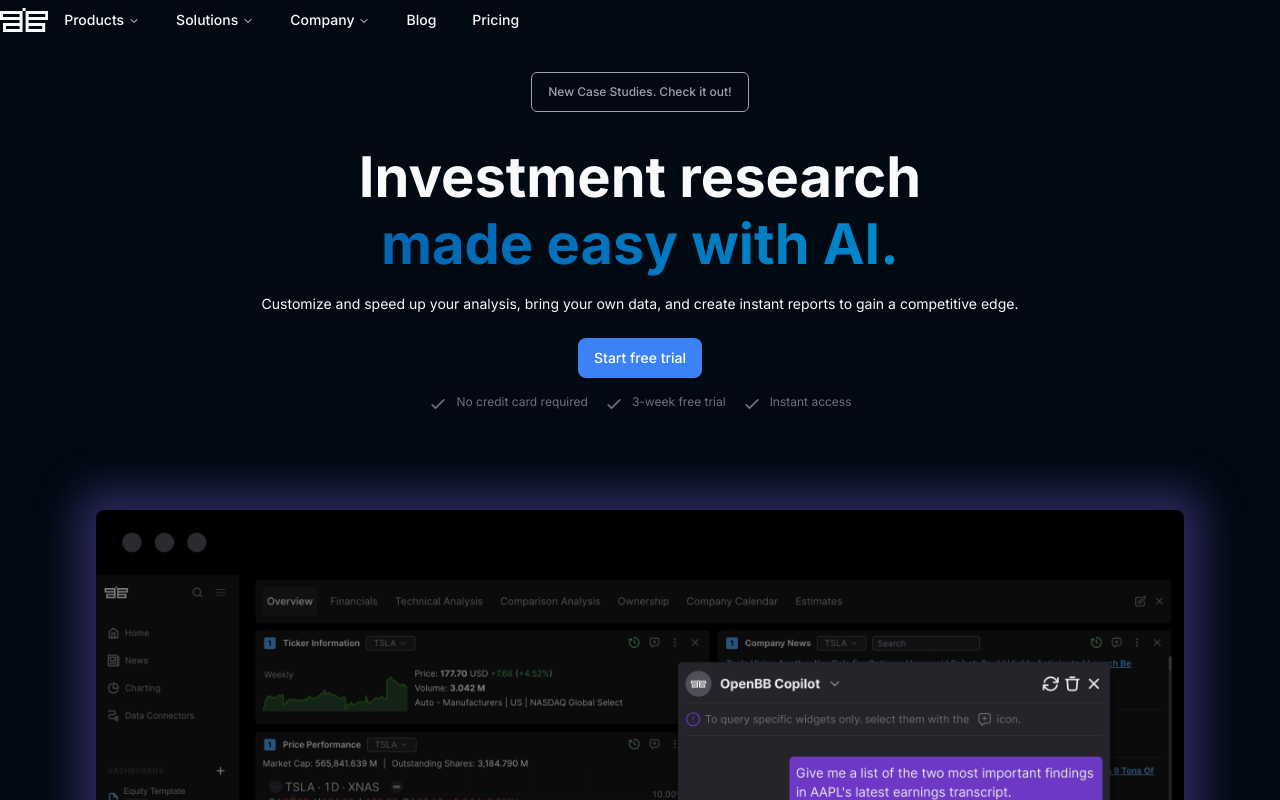
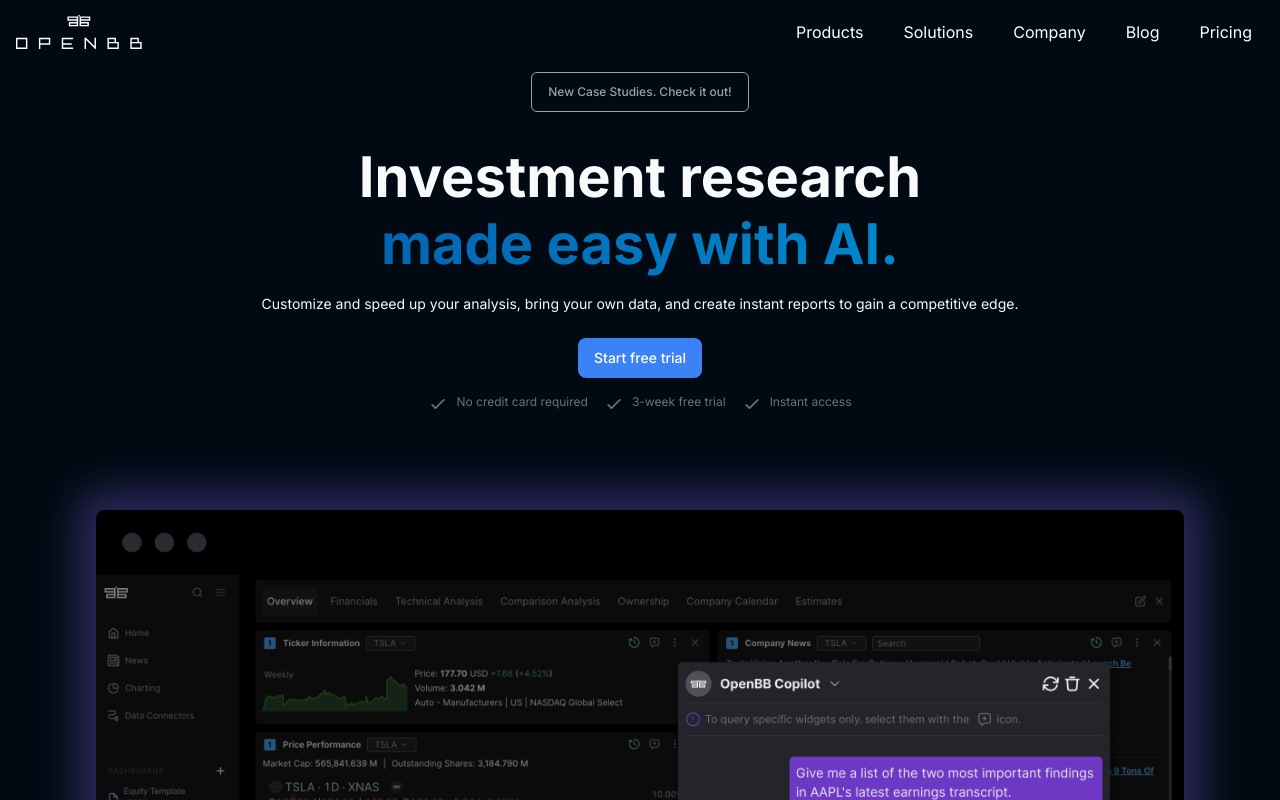
Before and after one commit to SimonZhang04/OpenBBClone, a Next.js app: page / in a window 1280 px wide. Shown: the top 800 px of the page. Built offline with nearby package versions, Linux system fonts and the light colour scheme.

Commit message:
Changed navbar

```diff
--- a/src/components/Navbar.tsx
+++ b/src/components/Navbar.tsx
@@ -1,6 +1,6 @@
 "use client";
-
-import * as React from "react";
+// components/Navbar.tsx
+import { useState } from "react";
 import Link from "next/link";
 
 import { cn } from "@/lib/utils";
@@ -13,7 +13,7 @@
   NavigationMenuTrigger,
   navigationMenuTriggerStyle,
 } from "@/components/ui/navigation-menu";
-import { Logo } from "./ui/Logo";
+import { FullLogo, Logo } from "./ui/Logo";
 
 const components: { title: string; href: string; description: string }[] = [
   {
@@ -38,99 +38,78 @@
   },
 ];
 
-export default function Navbar() {
+const Navbar = () => {
+  const [isOpen, setIsOpen] = useState(false);
+
+  const toggleMenu = () => setIsOpen(!isOpen);
+
   return (
-    <NavigationMenu className="fixed w-full left-0 right-0">
-      <Logo />
-      <NavigationMenuList className="flex justify-center">
-        <NavigationMenuItem>
-          <NavigationMenuTrigger>Products</NavigationMenuTrigger>
-          <NavigationMenuContent>
-            <ul className="grid w-[400px] gap-3 p-4 md:w-[500px] md:grid-cols lg:w-[600px]">
-              {components.map((component) => (
-                <ListItem
-                  key={component.title}
-                  title={component.title}
-                  href={component.href}
-                >
-                  {component.description}
-                </ListItem>
-              ))}
-            </ul>
-          </NavigationMenuContent>
-        </NavigationMenuItem>
-        <NavigationMenuItem>
-          <NavigationMenuTrigger>Solutions</NavigationMenuTrigger>
-          <NavigationMenuContent>
-            <ul className="grid w-[400px] gap-3 p-4 md:w-[500px] md:grid-cols lg:w-[600px]">
-              {components.map((component) => (
-                <ListItem
-                  key={component.title}
-                  title={component.title}
-                  href={component.href}
-                >
-                  {component.description}
-                </ListItem>
-              ))}
-            </ul>
-          </NavigationMenuContent>
-        </NavigationMenuItem>
-        <NavigationMenuItem>
-          <NavigationMenuTrigger>Company</NavigationMenuTrigger>
-          <NavigationMenuContent>
-            <ul className="grid w-[400px] gap-3 p-4 md:w-[500px] md:grid-cols lg:w-[600px]">
-              {components.map((component) => (
-                <ListItem
-                  key={component.title}
-                  title={component.title}
-                  href={component.href}
-                >
-                  {component.description}
-                </ListItem>
-              ))}
-            </ul>
-          </NavigationMenuContent>
-        </NavigationMenuItem>
-        <NavigationMenuItem>
-          <Link href="/docs" legacyBehavior passHref>
-            <NavigationMenuLink className={navigationMenuTriggerStyle()}>
-              Blog
-            </NavigationMenuLink>
+    <nav className="text-white shadow-md fixed w-full bg-background">
+      <div className="container mx-auto px-4 py-3 flex justify-between items-center">
+        <FullLogo />
+        <Logo />
+
+        <div className="text-xl font-bold"></div>
+
+        <div className="hidden md:flex space-x-4">
+          <Link href="/">
+            <p className="hover:bg-gray-700 px-3 py-2 rounded">Products</p>
           </Link>
-        </NavigationMenuItem>
-        <NavigationMenuItem>
-          <Link href="/docs" legacyBehavior passHref>
-            <NavigationMenuLink className={navigationMenuTriggerStyle()}>
-              Pricing
-            </NavigationMenuLink>
+          <Link href="/">
+            <p className="hover:bg-gray-700 px-3 py-2 rounded">Solutions</p>
           </Link>
-        </NavigationMenuItem>
-      </NavigationMenuList>
-    </NavigationMenu>
+          <Link href="/">
+            <p className="hover:bg-gray-700 px-3 py-2 rounded">Company</p>
+          </Link>
+          <Link href="/">
+            <p className="hover:bg-gray-700 px-3 py-2 rounded">Blog</p>
+          </Link>
+          <Link href="/">
+            <p className="hover:bg-gray-700 px-3 py-2 rounded">Pricing</p>
+          </Link>
+        </div>
+
+        <button
+          className="md:hidden text-white focus:outline-none"
+          onClick={toggleMenu}
+        >
+          <svg
+            className="w-6 h-6"
+            fill="none"
+            stroke="currentColor"
+            viewBox="0 0 24 24"
+            xmlns="http://www.w3.org/2000/svg"
+          >
+            <path
+              strokeLinecap="round"
+              strokeLinejoin="round"
+              strokeWidth="2"
+              d="M4 6h16M4 12h16m-7 6h7"
+            ></path>
+          </svg>
+        </button>
+      </div>
+
+      <div className={`md:hidden ${isOpen ? "block" : "hidden"} bg-gray-800`}>
+        <Link href="/">
+          <p className="block px-4 py-2 text-white hover:bg-gray-700">Home</p>
+        </Link>
+        <Link href="/about">
+          <p className="block px-4 py-2 text-white hover:bg-gray-700">About</p>
+        </Link>
+        <Link href="/services">
+          <p className="block px-4 py-2 text-white hover:bg-gray-700">
+            Services
+          </p>
+        </Link>
+        <Link href="/contact">
+          <p className="block px-4 py-2 text-white hover:bg-gray-700">
+            Contact
+          </p>
+        </Link>
+      </div>
+    </nav>
   );
-}
-const ListItem = React.forwardRef<
-  React.ElementRef<"a">,
-  React.ComponentPropsWithoutRef<"a">
->(({ className, title, children, ...props }, ref) => {
-  return (
-    <li>
-      <NavigationMenuLink asChild>
-        <a
-          ref={ref}
-          className={cn(
-            "block select-none space-y-1 rounded-md p-3 leading-none no-underline outline-none transition-colors hover:bg-accent hover:text-accent-foreground focus:bg-accent focus:text-accent-foreground",
-            className
-          )}
-          {...props}
-        >
-          <div className="text-sm font-medium leading-none">{title}</div>
-          <p className="line-clamp-2 text-sm leading-snug text-muted-foreground">
-            {children}
-          </p>
-        </a>
-      </NavigationMenuLink>
-    </li>
-  );
-});
-ListItem.displayName = "ListItem";
+};
+
+export default Navbar;
--- /dev/null
+++ b/src/components/ToggleNav.tsx
@@ -0,0 +1,136 @@
+"use client";
+
+import * as React from "react";
+import Link from "next/link";
+
+import { cn } from "@/lib/utils";
+import {
+  NavigationMenu,
+  NavigationMenuContent,
+  NavigationMenuItem,
+  NavigationMenuLink,
+  NavigationMenuList,
+  NavigationMenuTrigger,
+  navigationMenuTriggerStyle,
+} from "@/components/ui/navigation-menu";
+import { Logo } from "./ui/Logo";
+
+const components: { title: string; href: string; description: string }[] = [
+  {
+    title: "OpenBB Terminal Pro",
+    href: "/docs/primitives/alert-dialog",
+    description: "Customize your work with your own data and AI",
+  },
+  {
+    title: "OpenBB Terminal Pro",
+    href: "/docs/primitives/alert-dialog",
+    description: "Customize your work with your own data and AI",
+  },
+  {
+    title: "OpenBB Terminal Pro",
+    href: "/docs/primitives/alert-dialog",
+    description: "Customize your work with your own data and AI",
+  },
+  {
+    title: "OpenBB Terminal Pro",
+    href: "/docs/primitives/alert-dialog",
+    description: "Customize your work with your own data and AI",
+  },
+];
+
+export default function Navbar() {
+  return (
+    <NavigationMenu className="fixed w-full left-0 right-0">
+      <Logo />
+      <NavigationMenuList className="flex justify-center">
+        <NavigationMenuItem>
+          <NavigationMenuTrigger>Products</NavigationMenuTrigger>
+          <NavigationMenuContent>
+            <ul className="grid w-[400px] gap-3 p-4 md:w-[500px] md:grid-cols lg:w-[600px]">
+              {components.map((component) => (
+                <ListItem
+                  key={component.title}
+                  title={component.title}
+                  href={component.href}
+                >
+                  {component.description}
+                </ListItem>
+              ))}
+            </ul>
+          </NavigationMenuContent>
+        </NavigationMenuItem>
+        <NavigationMenuItem>
+          <NavigationMenuTrigger>Solutions</NavigationMenuTrigger>
+          <NavigationMenuContent>
+            <ul className="grid w-[400px] gap-3 p-4 md:w-[500px] md:grid-cols lg:w-[600px]">
+              {components.map((component) => (
+                <ListItem
+                  key={component.title}
+                  title={component.title}
+                  href={component.href}
+                >
+                  {component.description}
+                </ListItem>
+              ))}
+            </ul>
+          </NavigationMenuContent>
+        </NavigationMenuItem>
+        <NavigationMenuItem>
+          <NavigationMenuTrigger>Company</NavigationMenuTrigger>
+          <NavigationMenuContent>
+            <ul className="grid w-[400px] gap-3 p-4 md:w-[500px] md:grid-cols lg:w-[600px]">
+              {components.map((component) => (
+                <ListItem
+                  key={component.title}
+                  title={component.title}
+                  href={component.href}
+                >
+                  {component.description}
+                </ListItem>
+              ))}
+            </ul>
+          </NavigationMenuContent>
+        </NavigationMenuItem>
+        <NavigationMenuItem>
+          <Link href="/docs" legacyBehavior passHref>
+            <NavigationMenuLink className={navigationMenuTriggerStyle()}>
+              Blog
+            </NavigationMenuLink>
+          </Link>
+        </NavigationMenuItem>
+        <NavigationMenuItem>
+          <Link href="/docs" legacyBehavior passHref>
+            <NavigationMenuLink className={navigationMenuTriggerStyle()}>
+              Pricing
+            </NavigationMenuLink>
+          </Link>
+        </NavigationMenuItem>
+      </NavigationMenuList>
+    </NavigationMenu>
+  );
+}
+const ListItem = React.forwardRef<
+  React.ElementRef<"a">,
+  React.ComponentPropsWithoutRef<"a">
+>(({ className, title, children, ...props }, ref) => {
+  return (
+    <li>
+      <NavigationMenuLink asChild>
+        <a
+          ref={ref}
+          className={cn(
+            "block select-none space-y-1 rounded-md p-3 leading-none no-underline outline-none transition-colors hover:bg-accent hover:text-accent-foreground focus:bg-accent focus:text-accent-foreground",
+            className
+          )}
+          {...props}
+        >
+          <div className="text-sm font-medium leading-none">{title}</div>
+          <p className="line-clamp-2 text-sm leading-snug text-muted-foreground">
+            {children}
+          </p>
+        </a>
+      </NavigationMenuLink>
+    </li>
+  );
+});
+ListItem.displayName = "ListItem";
--- a/src/components/ui/Logo.tsx
+++ b/src/components/ui/Logo.tsx
@@ -7,6 +7,7 @@
       fill="none"
       xmlns="http://www.w3.org/2000/svg"
       aria-labelledby="OpenBB"
+      className="hidden md:block"
     >
       <title id="OpenBB">OpenBB</title>
       <g fill="currentColor">
@@ -24,7 +25,7 @@
       height="127"
       fill="none"
       xmlns="http://www.w3.org/2000/svg"
-      className="h-6 w-auto"
+      className="h-6 w-auto block md:hidden"
     >
       <path
         d="M151.404 103.189v-7.937h71.733v15.874h-71.733v-7.937Zm0-63.5v-7.937h87.66v15.874h-87.66V39.69Zm95.628-23.815H135.468V127h103.596V79.374h-87.66V63.5H255V15.874h-7.968Zm-215.16 87.315v-7.937h71.733v15.874H31.873v-7.937Zm-15.936-63.5v-7.937h87.66v15.874h-87.66V39.69ZM119.532 0v15.874H0V63.5h103.596v15.874h-87.66V127h103.596V15.874h15.936V0h-15.936Z"
```
